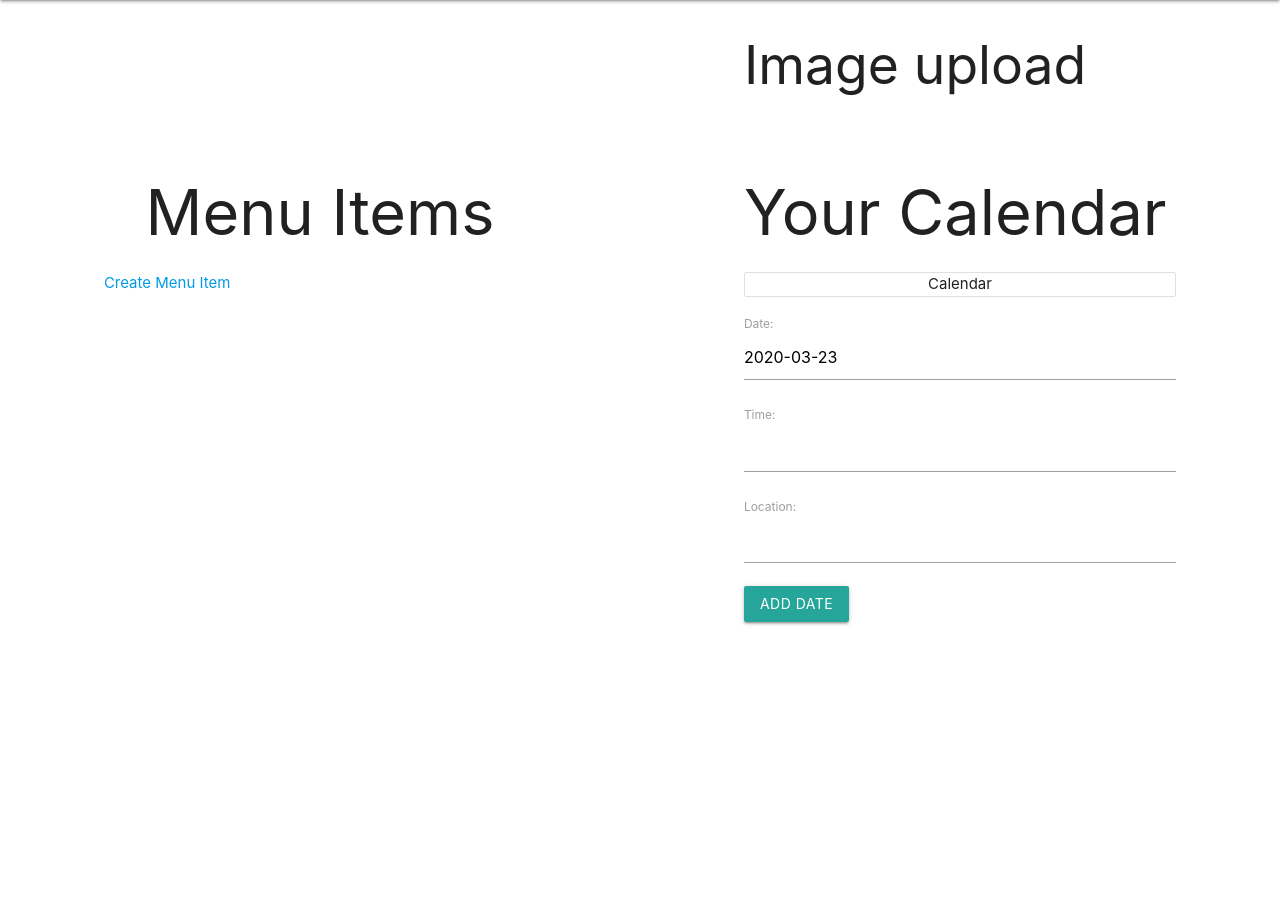
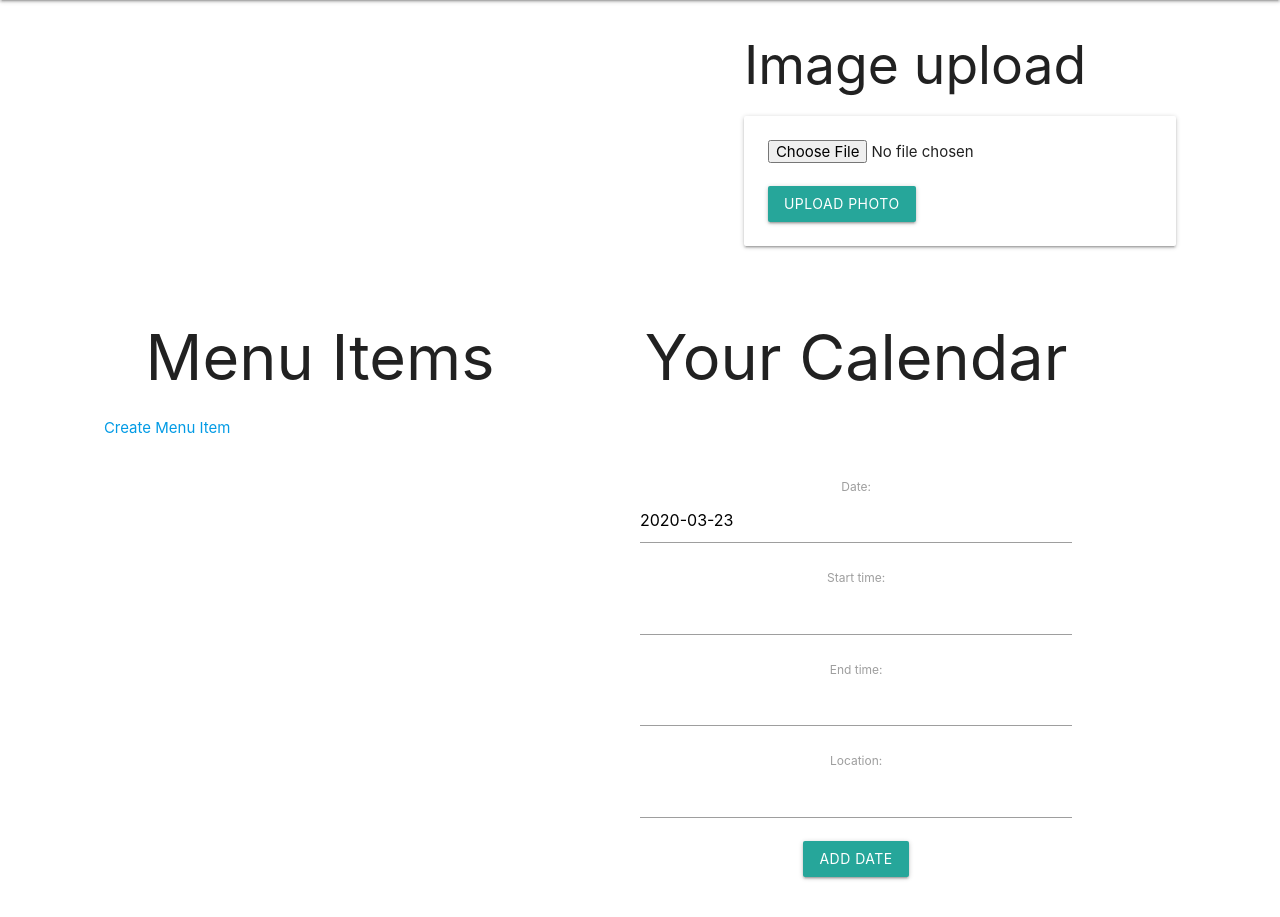
Before and after one commit to rjohnson0707/Dude-Wheres-My-Food, a Django app: template mysite/dwmf/templates/dwmf/truck_detail.html in a window 1280 px wide. Shown: the part 128-1045 px from the top of the page. Before the commit the page ends 753 px from the top, so only its background shows below. Run offline with Django 3.2, Linux system fonts and the light colour scheme; the template is opened without the code that fills it: values that come from a table or form of the project are taken from there, others are empty.

Commit message:
styling pages

```diff
--- a/mysite/dwmf/forms.py
+++ b/mysite/dwmf/forms.py
@@ -66,4 +66,4 @@ class MenuForm(ModelForm):
 class CalendarForm(ModelForm):
     class Meta:
         model = Calendar
-        fields = ['date', 'time', 'location']
+        fields = ['date', 'start_time', 'end_time', 'location']
--- a/mysite/dwmf/models.py
+++ b/mysite/dwmf/models.py
@@ -60,7 +60,8 @@ class ProfilePhoto(models.Model):
 
 class Calendar(models.Model):
     date = models.DateField()
-    time = models.CharField(max_length=50)
+    start_time = models.CharField(max_length=50)
+    end_time = models.CharField(max_length=50)
     location = models.CharField(max_length=250)
 
     truck = models.ForeignKey(Truck, on_delete=models.CASCADE)
--- a/mysite/dwmf/templates/dwmf/truck_detail.html
+++ b/mysite/dwmf/templates/dwmf/truck_detail.html
@@ -1,5 +1,7 @@
 {% extends 'base.html' %}
 {% block content %}
+
+<!-- Main Truck Info -->
 <div class="row">
     <div class="col s6">
         <div class="container">
@@ -8,13 +10,22 @@
                 <div>{{truck.user}}</div>
         </div>
     </div>
+
+    <!-- Photo container and info -->
     <div class="col s6">
         <div class="container">
             <h2>Image upload</h2>
+            <form action="{% url 'profile_photo' user.id %}" enctype="multipart/form-data" method="POST" class="card-panel">
+                {% csrf_token %}
+                <input type="file" name="photo-file">
+                <br><br>
+                <input type="submit" class="btn" value="Upload Photo">
+              </form>
         </div>
     </div>
+</div>
 
-</div>
+<!-- Menu container and information -->
 <div class="row ">
     <div class="col s6">
         <div class="container">
@@ -25,9 +36,8 @@
                 <div class="col s12 m6">
                     <div class="card small">
                         <div class="card-content">
-                            <span class="card-title">Menu Items</span>
+                            <span class="card-title">{{item.food_name}}</span>
                             <div class="card-content">
-                                <p>{{item.food_name}}</p>
                                 <p>{{item.description}}</p>
                                 <p>${{item.price}}</p>
                             </div>
@@ -39,17 +49,23 @@
             </div>
         </div>
     </div>
-    <div class="col s6">
-        <div class="container s6">
+
+    <!-- Calendar container and informations -->
+    <div class="col s6 center">
+
+        <div class="container row">
             <h1>Your Calendar</h1>
-            <ul class="collection">
-                <li class="collection-header center">Calendar</li>
-                {%for calendar in truck.calendar_set.all%}
-                <li class="collection-item">{{calendar.date}}</li>
-                <li class="collection-item">{{calendar.time}}</li>
-                <li class="collection-item">{{calendar.location}}</li>
-                {%endfor%}
+            {%for calendar in truck.calendar_set.all%}
+            <ul class="collection col s4">
+                <li class="collection-header center"><span>{{calendar.date}}</span></li>
+                <li class="collection-item center">Start Time: {{calendar.start_time}}  |  End Time: {{calendar.end_time}}</li>
+                <li class="collection-item center">{{calendar.location}}</li>
             </ul>
+            {%endfor%}
+        </div>
+        <br>
+        <div class="container row">
+            <!-- <h1>New Calendar Date</h1> -->
             <form action="{%url 'add_calendar' truck.id%}" method="post">
                 {%csrf_token%}
                 {{calendar_form.as_p}}
@@ -58,6 +74,11 @@
         </div>
     </div>
 </div>
+
+
+
+
+<!-- Scrpit for date and timepicker -->
 <script>
     // create a datepicker
     var dateEl = document.getElementById('id_date');
@@ -69,12 +90,15 @@
       autoClose: true
     });
 
-    var elems = document.getElementById('id_time');
-    console.log(elems)
-    M.Timepicker.init(elems, {
+    var start = document.getElementById('id_start_time');
+    M.Timepicker.init(start, {
         defaultTime: 'now',
         autoClose: true
     });
-
+    var end = document.getElementById('id_end_time');
+    M.Timepicker.init(end, {
+        defaultTime: 'now',
+        autoClose: true
+    });
   </script>
 {% endblock %}
--- a/mysite/dwmf/templates/registration/profile.html
+++ b/mysite/dwmf/templates/registration/profile.html
@@ -11,7 +11,7 @@
 <a href="{% url 'edit_profile' %}">Edit Information?</a>
 <div id="profile">
   {% for photo in user.profilephoto_set.all %}
-  <img class="profile" src="{{photo.url}}" style="border-radius: 50%; height: 250px; width: 250px;>
+  <img class="profile" src="{{photo.url}}" style="border-radius: 50%; height: 250px; width: 250px;">
 {% empty %}
 <div class="card-panel teal-text center-align">No Photos Uploaded</div>
 {% endfor %}
```
Also changed, not shown: mysite/dwmf/templates/trucks/index_detail.html (+14 -6 lines), mysite/dwmf/migrations/0003_auto_20200323_1255.py (added), mysite/dwmf/migrations/0004_auto_20200323_1328.py (added), mysite/dwmf/migrations/0005_auto_20200323_1328.py (added).
